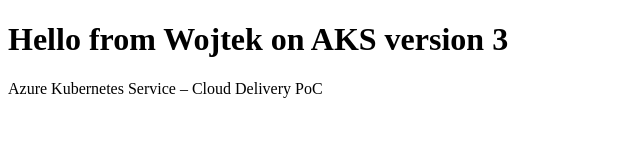
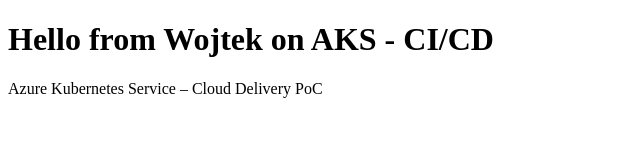
Before and after one commit to wojtek93/azure-journey, a plain HTML site: page aks-poc/index.html in a window 1280 px wide. Shown: the whole page, without its empty margins (0-640 px from the left). Drawn offline with Linux system fonts and the light colour scheme.

Commit message:
feat: trigger cicd deploy

```diff
--- a/aks-poc/index.html
+++ b/aks-poc/index.html
@@ -4,7 +4,7 @@
   <title>AKS PoC</title>
 </head>
 <body>
-  <h1>Hello from Wojtek on AKS version 3</h1>
+  <h1>Hello from Wojtek on AKS - CI/CD</h1>
   <p>Azure Kubernetes Service – Cloud Delivery PoC</p>
 </body>
 </html>
```
